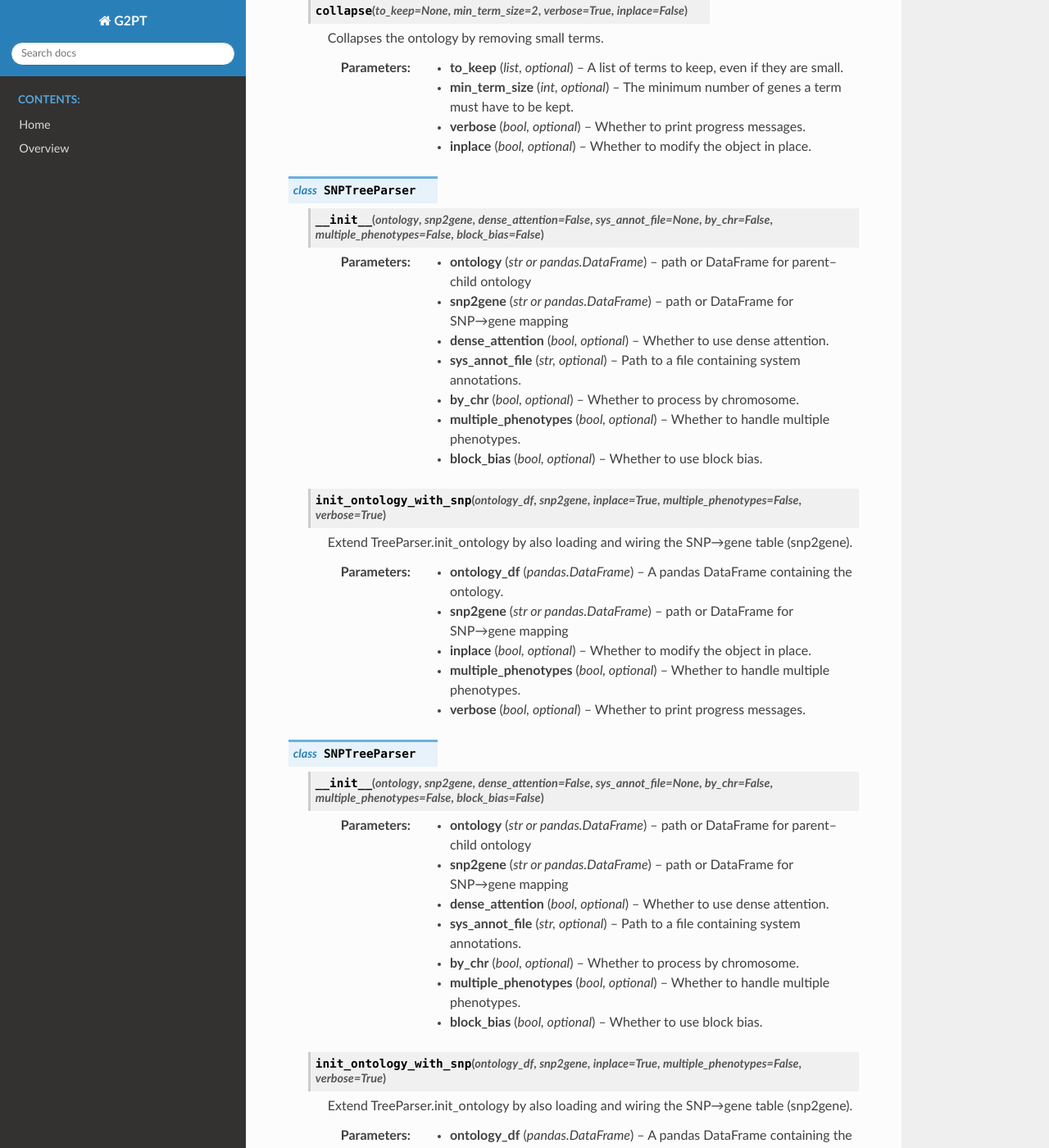
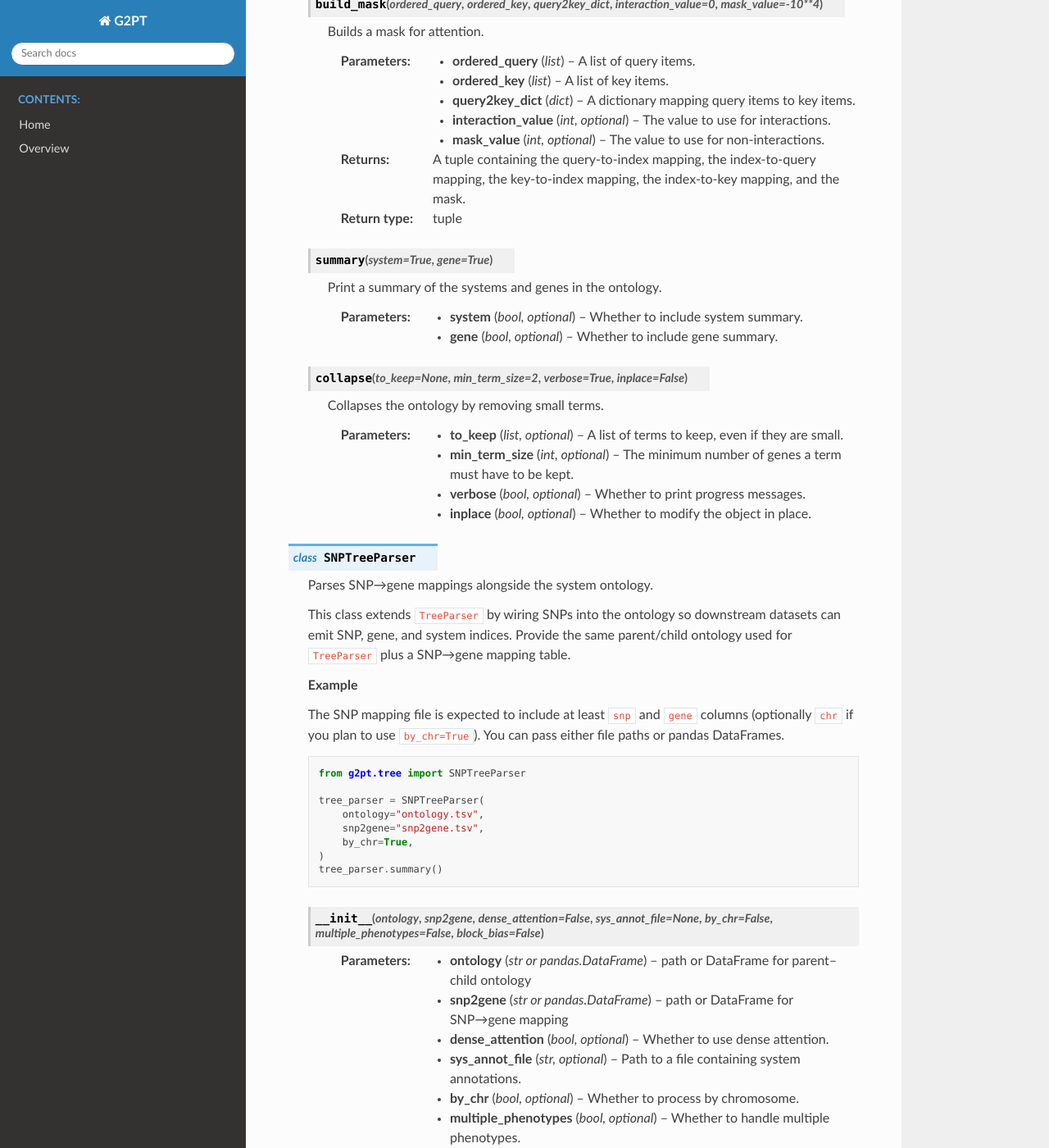
Before and after one commit to idekerlab/G2PT, a Sphinx documentation site: the page built from docs/api/tree.rst, in a window 1280 px wide and 1400 px high, scrolled down 1304 px. Shown: the whole window at 82% size. Built offline with Sphinx 7.4.7 and the Read the Docs theme 3.1.0, drawn with Linux system fonts in a browser that asks for light colours; pages that are not in the unit, such as notebooks, are missing from menus; some of the changed text lies outside the part shown.

Commit message:
Expand TreeParser and SNPTreeParser docs

```diff
--- a/docs/api/tree.rst
+++ b/docs/api/tree.rst
@@ -8,6 +8,32 @@
    This class loads an ontology from a file or DataFrame, builds a graph
    representation, and provides methods for manipulating and analyzing the
    ontology.
+
+   **Example**
+
+   The ontology input should provide parent/child relationships between
+   systems (terms) and genes. It can be supplied as a pandas DataFrame or as
+   a path to a tabular file with ``parent``, ``child``, and ``interaction``
+   columns (for example ``is_a`` or ``gene``).
+   Once loaded, you can inspect the structure or collapse small terms.
+
+   .. code-block:: python
+
+      import pandas as pd
+      from g2pt.tree import TreeParser
+
+      # Minimal parent/child ontology with interaction types.
+      ontology_df = pd.DataFrame(
+          {
+              "parent": ["immune_system", "immune_system", "adaptive_immunity"],
+              "child": ["innate_immunity", "adaptive_immunity", "IL7R"],
+              "interaction": ["is_a", "is_a", "gene"],
+          }
+      )
+
+      tree = TreeParser(ontology_df)
+      tree.summary()
+      collapsed_tree = tree.collapse(min_term_size=2)
 
    .. method:: __init__(ontology, dense_attention=False, sys_annot_file=None)
 
@@ -82,39 +108,28 @@
 
 .. class:: SNPTreeParser
 
-   .. method:: __init__(ontology, snp2gene, dense_attention=False, sys_annot_file=None, by_chr=False, multiple_phenotypes=False, block_bias=False)
+   Parses SNP→gene mappings alongside the system ontology.
 
-      :param ontology: path or DataFrame for parent–child ontology
-      :type ontology: str or pandas.DataFrame
-      :param snp2gene: path or DataFrame for SNP→gene mapping
-      :type snp2gene: str or pandas.DataFrame
-      :param dense_attention: Whether to use dense attention.
-      :type dense_attention: bool, optional
-      :param sys_annot_file: Path to a file containing system annotations.
-      :type sys_annot_file: str, optional
-      :param by_chr: Whether to process by chromosome.
-      :type by_chr: bool, optional
-      :param multiple_phenotypes: Whether to handle multiple phenotypes.
-      :type multiple_phenotypes: bool, optional
-      :param block_bias: Whether to use block bias.
-      :type block_bias: bool, optional
+   This class extends ``TreeParser`` by wiring SNPs into the ontology so downstream
+   datasets can emit SNP, gene, and system indices. Provide the same parent/child
+   ontology used for ``TreeParser`` plus a SNP→gene mapping table.
 
-   .. method:: init_ontology_with_snp(ontology_df, snp2gene, inplace=True, multiple_phenotypes=False, verbose=True)
+   **Example**
 
-      Extend TreeParser.init_ontology by also loading and wiring the SNP→gene table (snp2gene).
+   The SNP mapping file is expected to include at least ``snp`` and ``gene``
+   columns (optionally ``chr`` if you plan to use ``by_chr=True``). You can
+   pass either file paths or pandas DataFrames.
 
-      :param ontology_df: A pandas DataFrame containing the ontology.
-      :type ontology_df: pandas.DataFrame
-      :param snp2gene: path or DataFrame for SNP→gene mapping
-      :type snp2gene: str or pandas.DataFrame
-      :param inplace: Whether to modify the object in place.
-      :type inplace: bool, optional
-      :param multiple_phenotypes: Whether to handle multiple phenotypes.
-      :type multiple_phenotypes: bool, optional
-      :param verbose: Whether to print progress messages.
-      :type verbose: bool, optional
+   .. code-block:: python
 
-.. class:: SNPTreeParser
+      from g2pt.tree import SNPTreeParser
+
+      tree_parser = SNPTreeParser(
+          ontology="ontology.tsv",
+          snp2gene="snp2gene.tsv",
+          by_chr=True,
+      )
+      tree_parser.summary()
 
    .. method:: __init__(ontology, snp2gene, dense_attention=False, sys_annot_file=None, by_chr=False, multiple_phenotypes=False, block_bias=False)
 
```
